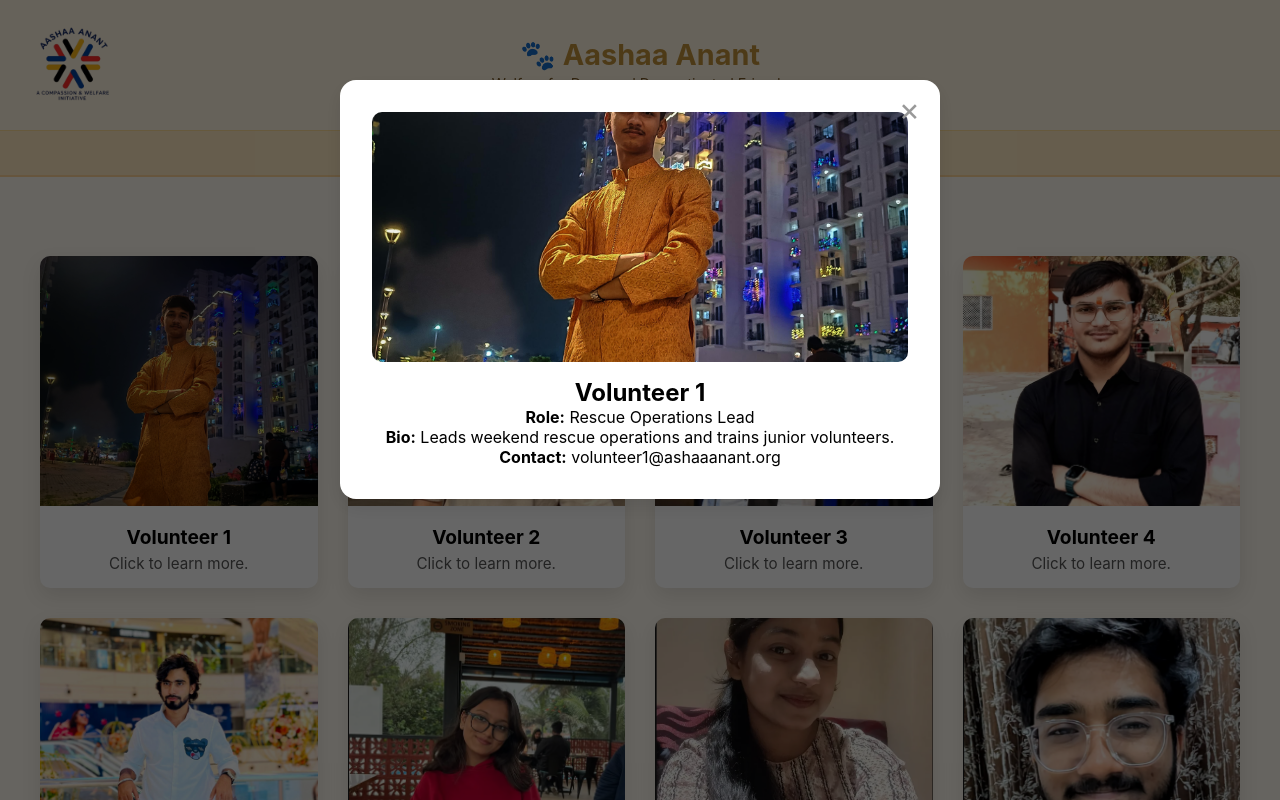
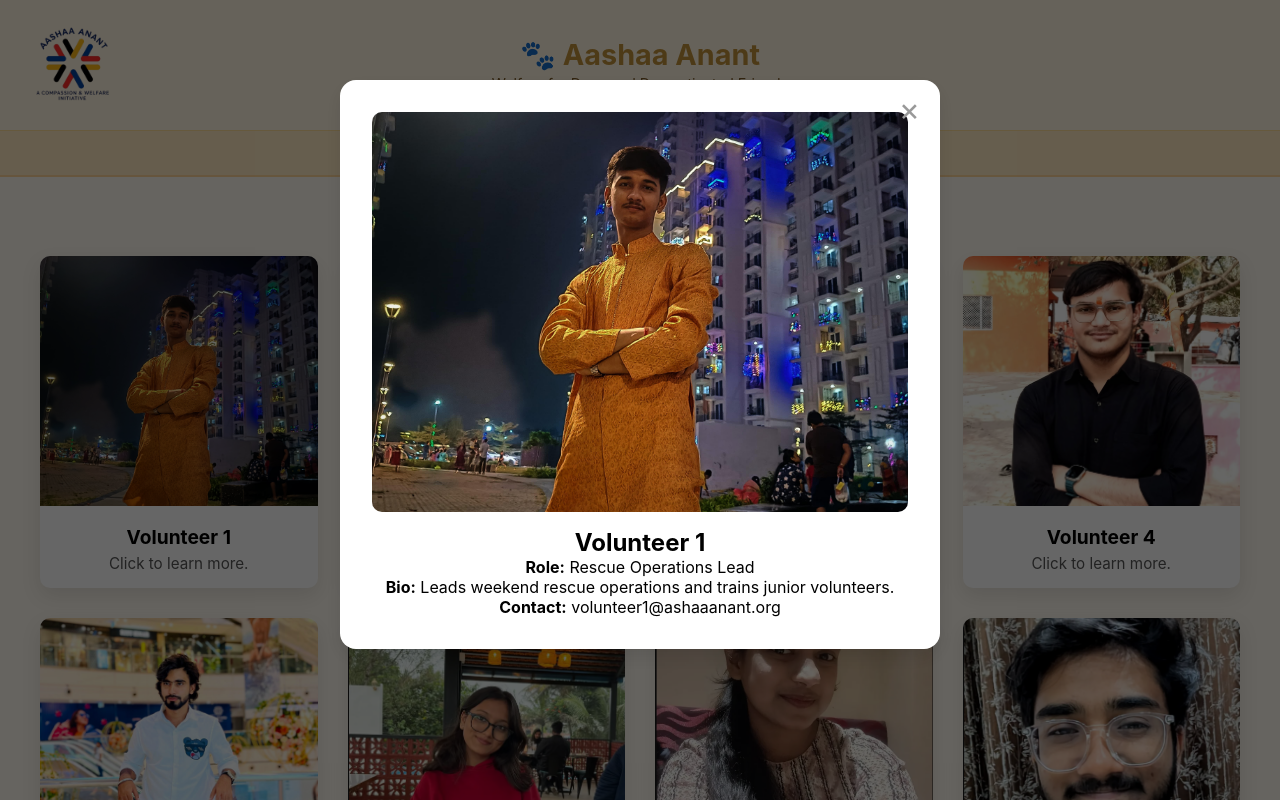
Before and after one commit to ReevuChatterjee/AshaaAnant, a Django app: page /volunteer/ in a window 1280 px wide, after a click that opens the changed part. Run offline with Django 5.2, Linux system fonts and the light colour scheme; parts of the project's set-up code (start-up, migrations or seed data) failed here and were passed over.

Commit message:
changes 14

```diff
--- a/static/css/volunteer.css
+++ b/static/css/volunteer.css
@@ -194,9 +194,10 @@ body {
 
 .modal-img {
   width: 100%;
-  max-height: 250px;
+  height: auto;
+  max-height: 400px; /* You can increase further if needed */
   object-fit: cover;
   border-radius: 10px;
+  margin-bottom: 1rem;
   display: block;
-  margin: 0 auto 1rem auto;
 }
```
